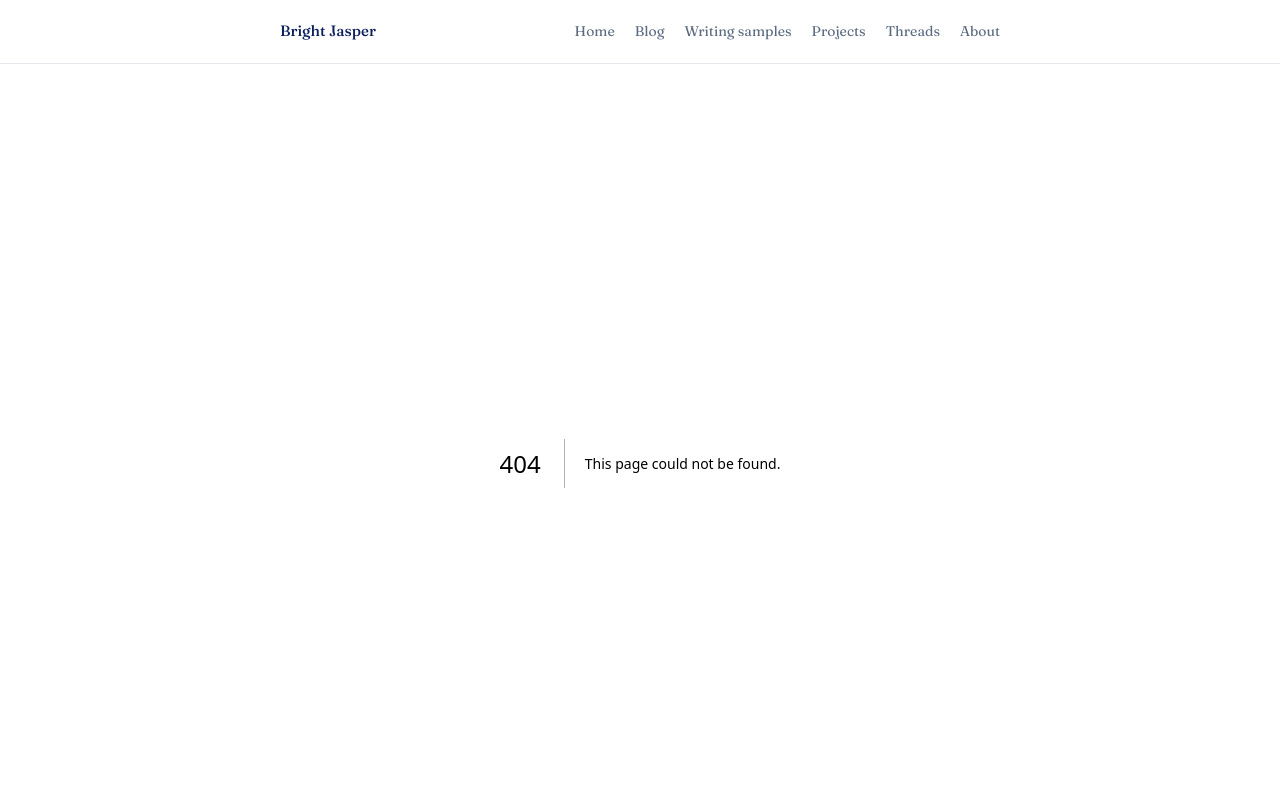
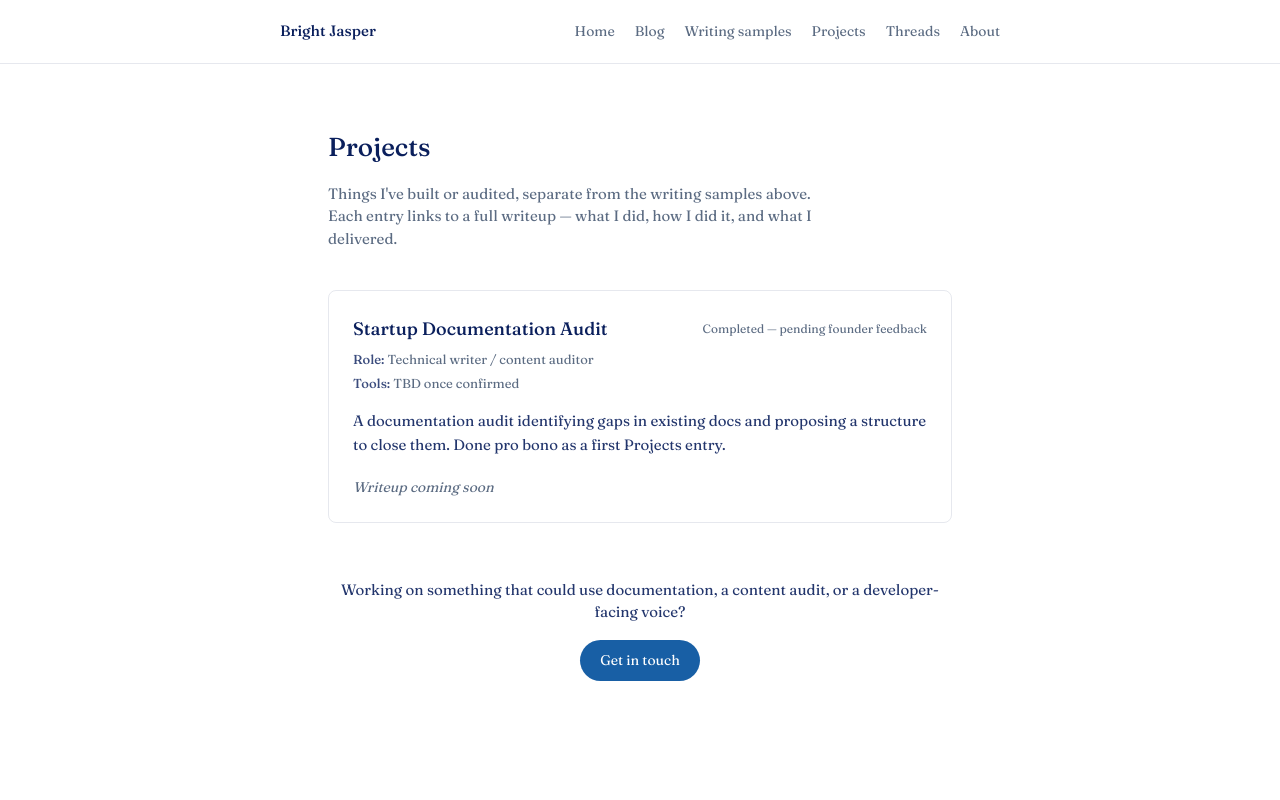
Before and after one commit to Aura-pix/bright-jasper, a Next.js app: page /projects in a window 1280 px wide. Before the commit this address had no page. Shown: the top 800 px of the page. Built offline with nearby package versions, Linux system fonts and the light colour scheme.

Commit message:
Create Projects page with project details
This file defines a Projects page with metadata and a list of projects, including their details and a placeholder for a writeup link.

```diff
--- /dev/null
+++ b/app/projects/page.js
@@ -0,0 +1,88 @@
+import Link from 'next/link';
+
+export const metadata = {
+  title: 'Projects — Bright Jasper',
+  description: 'Projects built or audited, separate from the writing samples — what I did, how I did it, and what I delivered.',
+};
+
+const projects = [
+  {
+    name: 'Startup Documentation Audit', // TODO: swap in startup name when public
+    role: 'Technical writer / content auditor',
+    tools: 'TBD once confirmed', // TODO: fill in actual tools used
+    status: 'Completed — pending founder feedback',
+    description:
+      "A documentation audit identifying gaps in existing docs and proposing a structure to close them. Done pro bono as a first Projects entry.", // TODO: swap for your edited copy
+    link: null, // TODO: add writeup link once published
+    linkLabel: 'Read the full writeup',
+  },
+];
+
+export default function ProjectsPage() {
+  return (
+    <div className="max-w-2xl mx-auto px-6 py-16">
+      <h1 className="text-[26px] font-medium text-ink mb-4">Projects</h1>
+
+      <p className="text-[15px] text-muted mb-10 max-w-lg">
+        {/* TODO: swap for your edited intro copy */}
+        Things I've built or audited, separate from the writing samples above. Each entry
+        links to a full writeup — what I did, how I did it, and what I delivered.
+      </p>
+
+      <div className="space-y-6">
+        {projects.map((project) => (
+          <div
+            key={project.name}
+            className="border border-ink/10 rounded-lg p-6 hover:border-accent transition-colors"
+          >
+            <div className="flex items-center justify-between gap-3 mb-2">
+              <h2 className="text-[18px] font-medium text-ink">{project.name}</h2>
+              <span className="text-[12px] text-muted whitespace-nowrap">{project.status}</span>
+            </div>
+
+            <p className="text-[13px] text-muted mb-1">
+              <span className="font-medium text-ink/80">Role:</span> {project.role}
+            </p>
+            <p className="text-[13px] text-muted mb-4">
+              <span className="font-medium text-ink/80">Tools:</span> {project.tools}
+            </p>
+
+            <p className="text-[15px] text-ink/90 leading-relaxed mb-4">
+              {project.description}
+            </p>
+
+            {project.link ? (
+              <a
+                href={project.link}
+                target="_blank"
+                rel="noopener noreferrer"
+                className="text-[14px] text-accent hover:underline"
+              >
+                {project.linkLabel} →
+              </a>
+            ) : (
+              <span className="text-[14px] text-muted italic">
+                Writeup coming soon
+              </span>
+            )}
+          </div>
+        ))}
+      </div>
+
+      {/* Hire Me trigger — placeholder link until popover component is built */}
+      <div className="mt-14 text-center">
+        <p className="text-[15px] text-ink/90 mb-4">
+          Working on something that could use documentation, a content audit, or a developer-facing voice?
+        </p>
+        <a
+          href="https://x.com/brightjasp"
+          target="_blank"
+          rel="noopener noreferrer"
+          className="inline-block text-[14px] px-5 py-2.5 rounded-full bg-accent text-white hover:opacity-90"
+        >
+          Get in touch
+        </a>
+      </div>
+    </div>
+  );
+}
```
